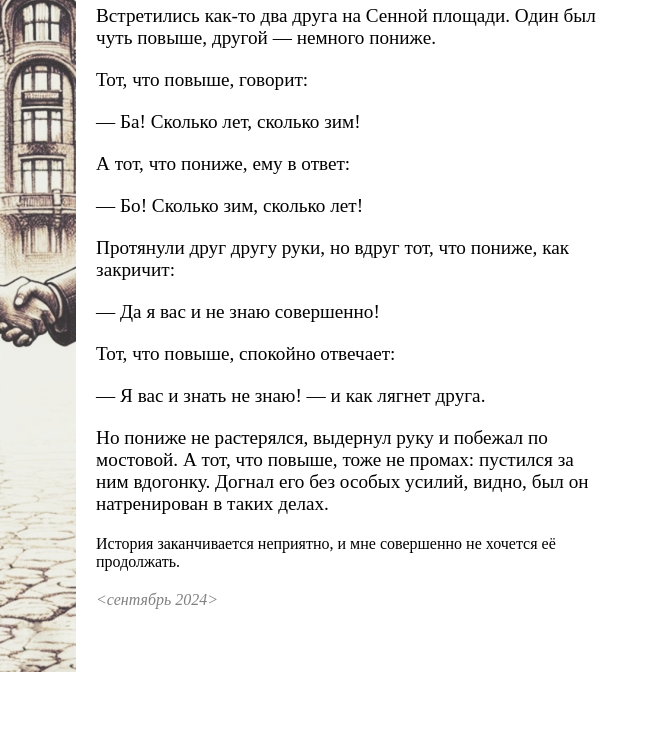
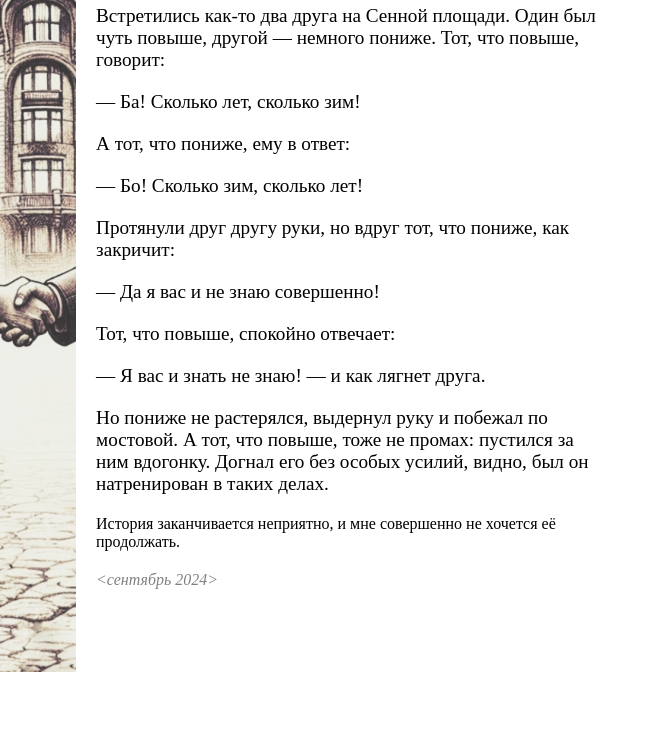
Before and after one commit to himmih/harms, a plain HTML site: page index2.html in a window 1280 px wide. Shown: the part 62-800 px from the top of the page, without its empty margins (0-659 px from the left). Drawn offline with Linux system fonts and the light colour scheme.

Commit message:
Update index2.html

```diff
--- a/index2.html
+++ b/index2.html
@@ -85,8 +85,8 @@
         </div>
         <div class="text">
             <h1>Два друга</h1>
-<p>Встретились как-то два друга на Сенной площади. Один был чуть повыше, другой — немного пониже.</p>
-<p>Тот, что повыше, говорит:</p>
+<p>Встретились как-то два друга на Сенной площади. Один был чуть повыше, другой — немного пониже.
+Тот, что повыше, говорит:</p>
 <p>— Ба! Сколько лет, сколько зим!</p>
 <p>А тот, что пониже, ему в ответ:</p>
 <p>— Бо! Сколько зим, сколько лет!</p>
```
